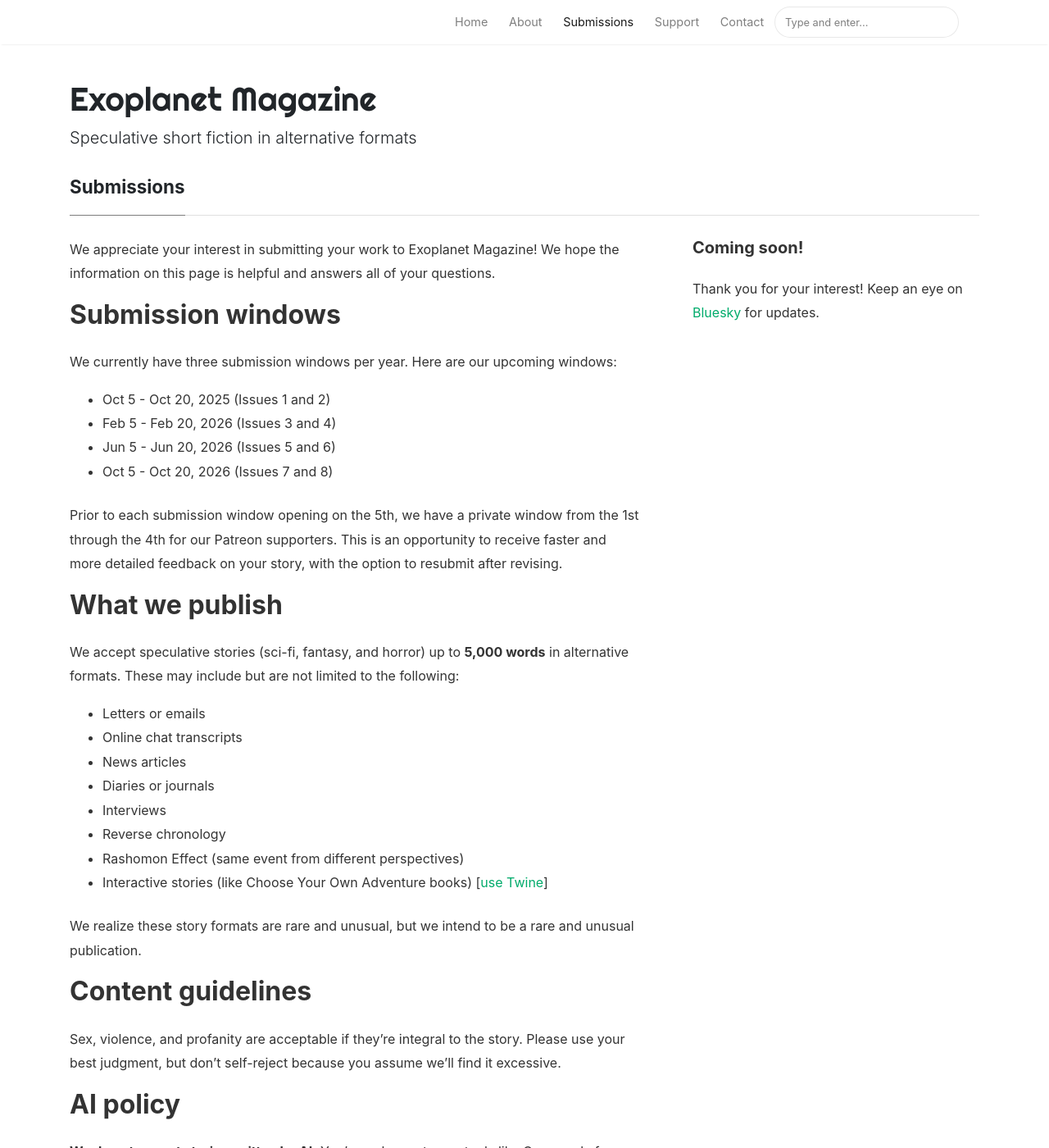
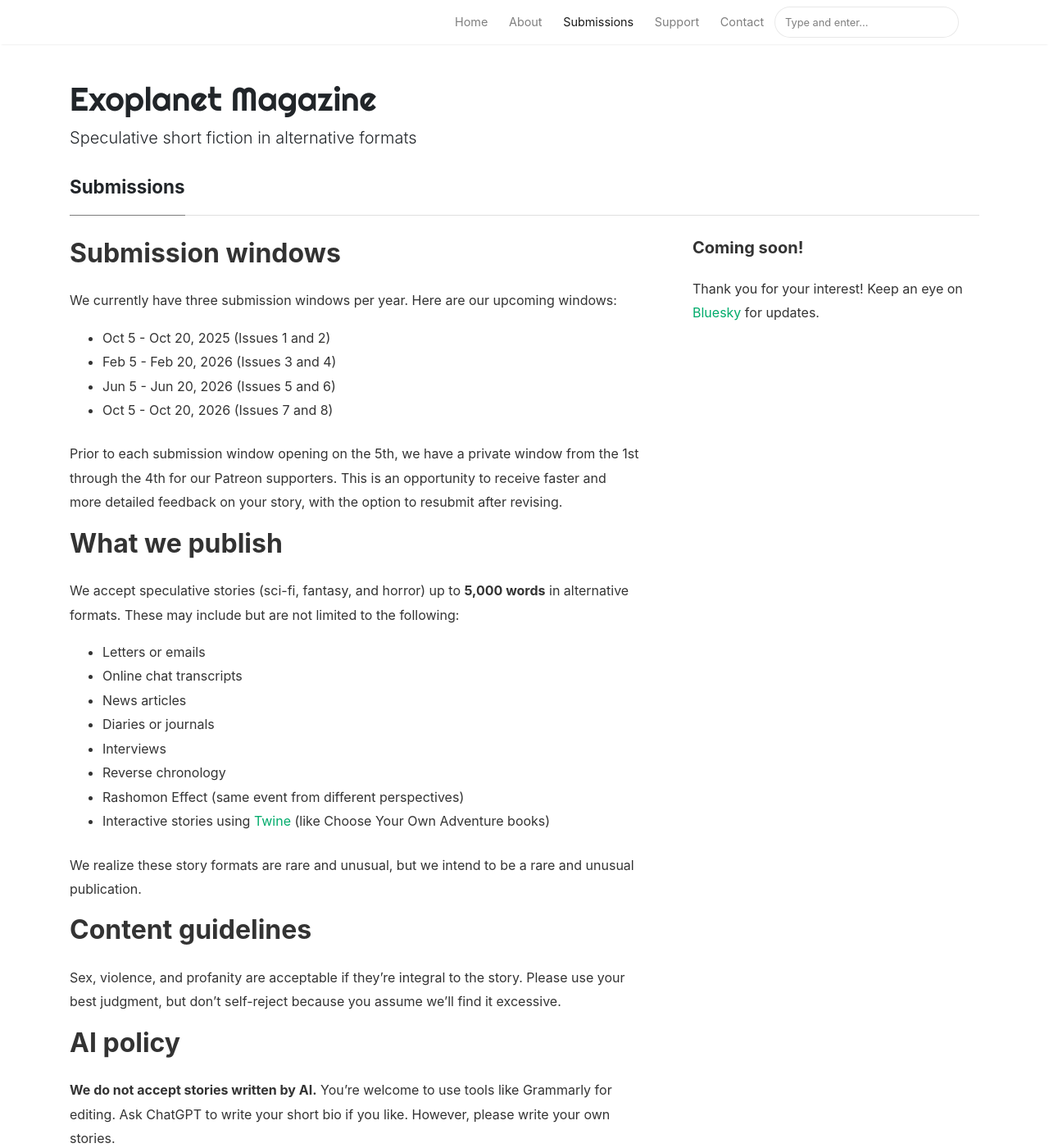
Before and after one commit to ExoplanetMag/exoplanetmag.github.io, a Jekyll site: the page built from _pages/submissions.md, in a window 1280 px wide and 1400 px high. Shown: the whole window at 82% size. Built offline with Jekyll 4.4.1, drawn with Linux system fonts in a browser that asks for light colours; nearby versions of some CDN libraries.

Commit message:
Update Submissions page to new page-with-sidebar layout

```diff
--- a/_pages/submissions.md
+++ b/_pages/submissions.md
@@ -1,71 +1,61 @@
 ---
-layout: page
+layout: page-with-sidebar
 title: Submissions
 permalink: /submissions
 ---
 
-<div class="row justify-content-between">
-<div class="col-md-8 pr-5">
+## Submission windows
 
-<p>We appreciate your interest in submitting your work to Exoplanet Magazine! We hope the information on this page is helpful and answers all of your questions.</p>
+We currently have three submission windows per year. Here are our upcoming windows:
 
-<h2>Submission windows</h2>
-<p>We currently have three submission windows per year. Here are our upcoming windows:</p>
-<ul>
-    <li>Oct 5 - Oct 20, 2025 (Issues 1 and 2)</li>
-    <li>Feb 5 - Feb 20, 2026 (Issues 3 and 4)</li>
-    <li>Jun 5 - Jun 20, 2026 (Issues 5 and 6)</li>
-    <li>Oct 5 - Oct 20, 2026 (Issues 7 and 8)</li>
-</ul>
-<p>Prior to each submission window opening on the 5th, we have a private window from the 1st through the 4th for our Patreon supporters. This is an opportunity to receive faster and more detailed feedback on your story, with the option to resubmit after revising.</p>
+- Oct 5 - Oct 20, 2025 (Issues 1 and 2)
+- Feb 5 - Feb 20, 2026 (Issues 3 and 4)
+- Jun 5 - Jun 20, 2026 (Issues 5 and 6)
+- Oct 5 - Oct 20, 2026 (Issues 7 and 8)
 
-<h2>What we publish</h2>
-<p>We accept speculative stories (sci-fi, fantasy, and horror) up to <strong>5,000 words</strong> in alternative formats. These may include but are not limited to the following:</p>
-<ul>
-    <li>Letters or emails</li>
-    <li>Online chat transcripts</li>
-    <li>News articles</li>
-    <li>Diaries or journals</li>
-    <li>Interviews</li>
-    <li>Reverse chronology</li>
-    <li>Rashomon Effect (same event from different perspectives)</li>
-    <li>Interactive stories (like Choose Your Own Adventure books) [<a target="_blank" href="https://twinery.org">use Twine</a>]</li>
-</ul>
-<p>We realize these story formats are rare and unusual, but we intend to be a rare and unusual publication.</p>
+Prior to each submission window opening on the 5th, we have a private window from the 1st through the 4th for our Patreon supporters. This is an opportunity to receive faster and more detailed feedback on your story, with the option to resubmit after revising.
 
-<h2>Content guidelines</h2>
-<p>Sex, violence, and profanity are acceptable if they’re integral to the story. Please use your best judgment, but don’t self-reject because you assume we’ll find it excessive.</p>
+## What we publish
 
-<h2>AI policy</h2>
-<p><strong>We do not accept stories written by AI.</strong> You’re welcome to use tools like Grammarly for editing. Ask ChatGPT to write your short bio if you like. However, please write your own stories.</p>
+We accept speculative stories (sci-fi, fantasy, and horror) up to **5,000 words** in alternative formats. These may include but are not limited to the following:
 
-<h2>Reprints</h2>
-<p><strong>We also accept reprints.</strong> If your story has already been published elsewhere, please note that in your submission. This is not limited to magazines and includes blogs, Patreon, Medium, etc. Before publication, you’ll need to affirm that exclusivity periods have lapsed.</p>
+- Letters or emails
+- Online chat transcripts
+- News articles
+- Diaries or journals
+- Interviews
+- Reverse chronology
+- Rashomon Effect (same event from different perspectives)
+- Interactive stories using [Twine](https://twinery.org) (like Choose Your Own Adventure books)
 
-<h2>Payments and rights</h2>
-<p>Exoplanet Magazine pays a semi-pro rate of <strong>one cent ($0.01 USD) per word</strong> for stories. We intend to increase this to a professional rate of eight cents per word, but that will depend on Patreon support and magazine sales.</p>
+We realize these story formats are rare and unusual, but we intend to be a rare and unusual publication.
 
-<p>Once accepted, we request first electronic rights for original, unpublished stories with exclusive rights for three months from the publication of the issue in which your story appears.</p>
+## Content guidelines
 
-<h2>Submission process</h2>
-<p>Though we don’t insist, we prefer to receive submissions as Word documents (DOCX or DOC files) in <a target="_blank" href="https://www.shunn.net/format/story/">Shunn manuscript format</a> if possible depending on the story type. We also accept RTF, ODT, PDF, and HTML files. Interactive stories, for example, are commonly packaged as HTML files. Submissions will not be penalized based on formatting or file type. As long as we can open the file and read your story, we’ll be good to go.</p>
+Sex, violence, and profanity are acceptable if they’re integral to the story. Please use your best judgment, but don’t self-reject because you assume we’ll find it excessive.
 
-<p><strong>Multiple submissions</strong> in the same window are allowed, but please wait for a response before sending another story.</p>
+## AI policy
 
-<p><strong>Simultaneous submissions</strong> are acceptable and you don’t even need to tell us. Please withdraw your story right away (using the Moksha link provided when you submitted it) if it’s accepted elsewhere.</p>
+**We do not accept stories written by AI.** You’re welcome to use tools like Grammarly for editing. Ask ChatGPT to write your short bio if you like. However, please write your own stories.
 
-<p><strong>Serialized submissions</strong> are welcome, but <a href="/contact">please query</a> before sending the first installment.</p>
+## Reprints
 
-<p>We aim to respond to submissions within four weeks.</p>
+**We also accept reprints.** If your story has already been published elsewhere, please note that in your submission. This is not limited to magazines and includes blogs, Patreon, Medium, etc. Before publication, you’ll need to affirm that exclusivity periods have lapsed.
 
-</div>
+## Payments and rights
 
-<div class="col-md-4">
+Exoplanet Magazine pays a semi-pro rate of **one cent ($0.01 USD) per word** for stories. We intend to increase this to a professional rate of eight cents per word, but that will depend on Patreon support and magazine sales.
 
-<div class="sticky-top sticky-top-80">
+Once accepted, we request first electronic rights for original, unpublished stories with exclusive rights for three months from the publication of the issue in which your story appears.
 
-    {% include sidebar.html %}
+## Submission process
 
-</div>
-</div>
-</div>
+Though we don’t insist, we prefer to receive submissions as Word documents (DOCX or DOC files) in [Shunn manuscript format](https://www.shunn.net/format/story/) if possible depending on the story type. We also accept RTF, ODT, PDF, and HTML files. Interactive stories, for example, are commonly packaged as HTML files. Submissions will not be penalized based on formatting or file type. As long as we can open the file and read your story, we’ll be good to go.
+
+**Multiple submissions** in the same window are allowed, but please wait for a response before sending another story.
+
+**Simultaneous submissions** are acceptable and you don’t even need to tell us. Please withdraw your story right away (using the Moksha link provided when you submitted it) if it’s accepted elsewhere.
+
+**Serialized submissions** are welcome, but [please query](/contact) before sending the first installment.
+
+We aim to respond to submissions within four weeks.
```
